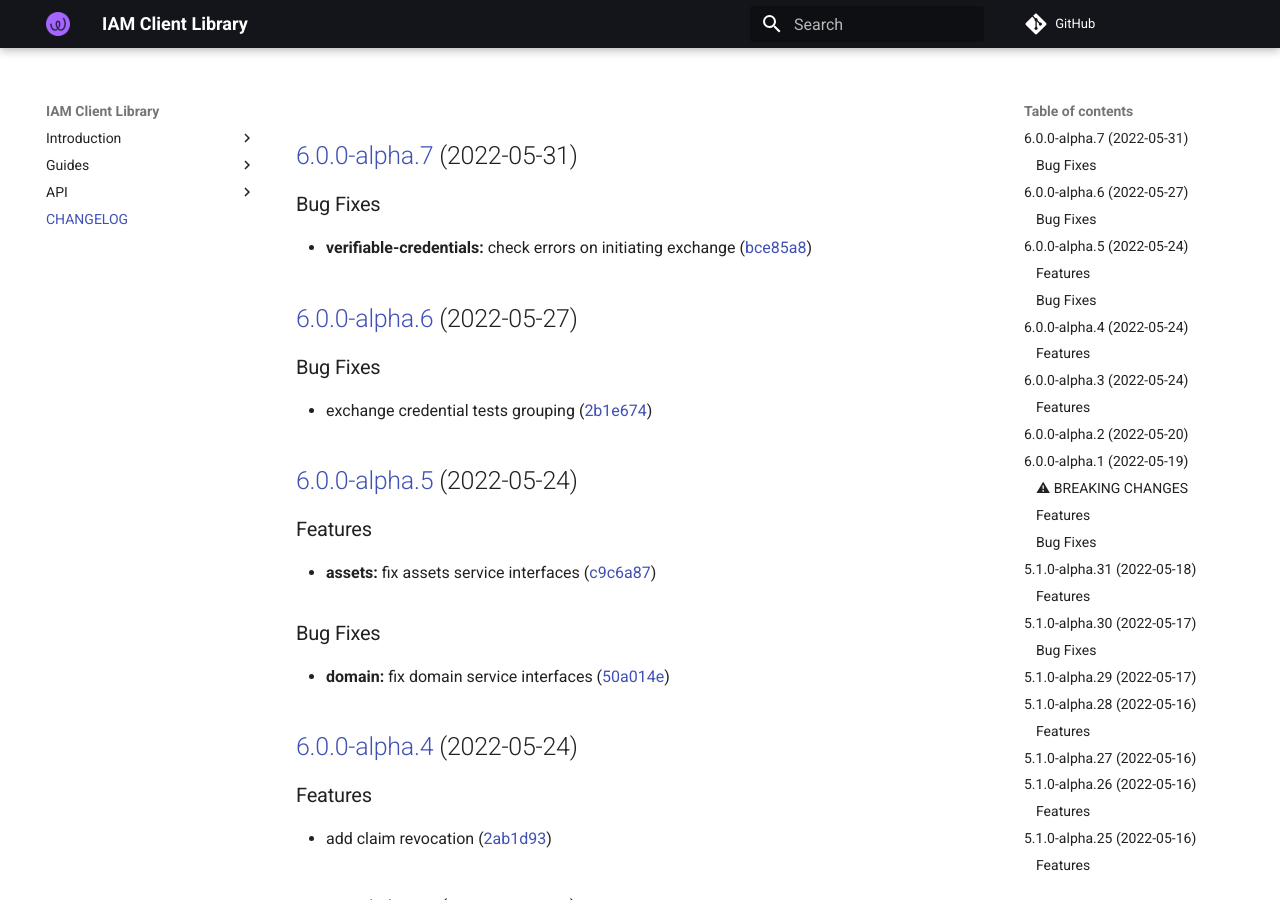
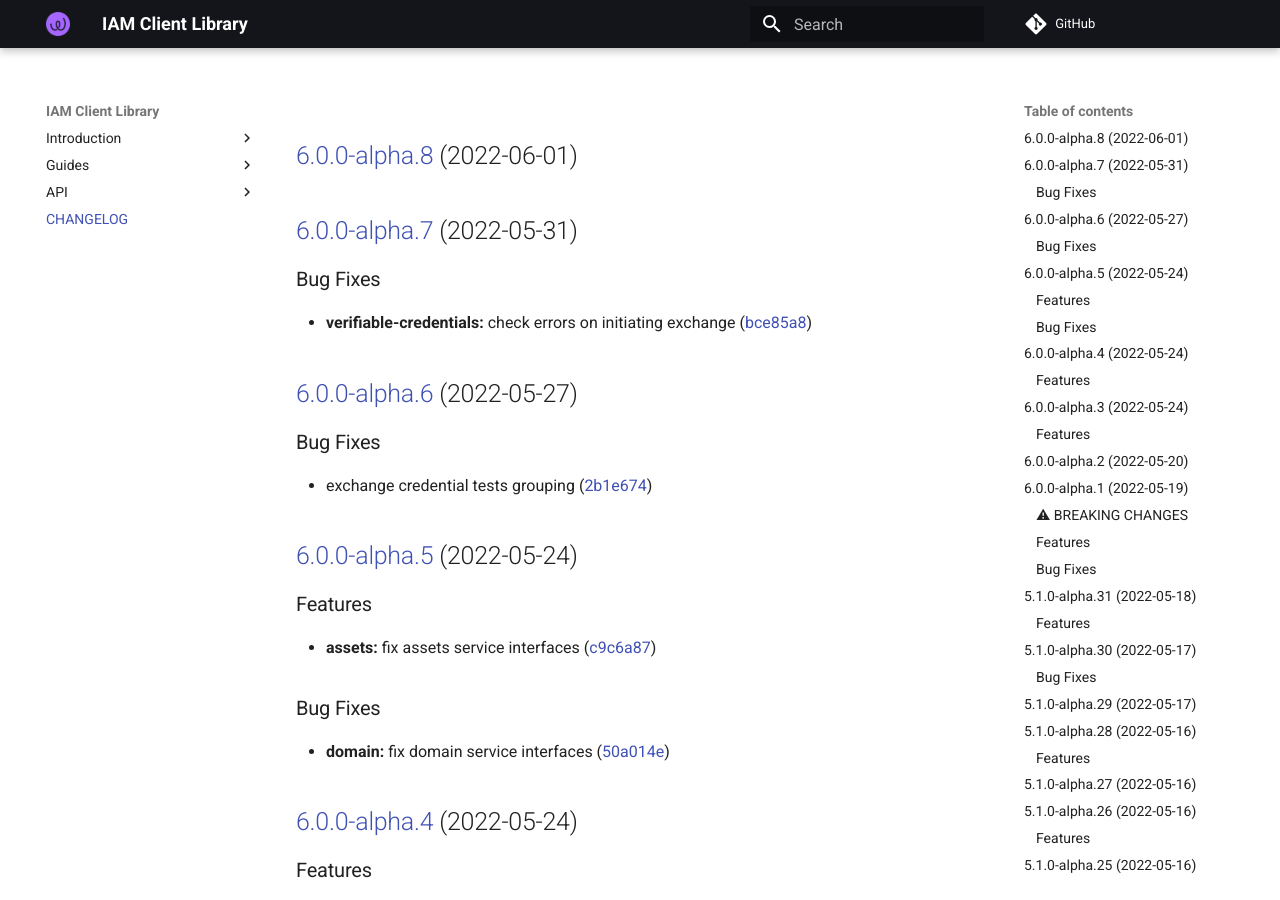
Before and after one commit to energywebfoundation/iam-client-lib, an MkDocs documentation site: the page built from docs/CHANGELOG.md, in a window 1280 px wide and 900 px high. Built offline with MkDocs 1.6.1 and Material for MkDocs 9.7.7, drawn with Linux system fonts in a browser that asks for light colours; comment, search, counter and statistics services are not loaded.

Commit message:
chore(release): 6.0.0-alpha.8 [skip ci]
## [6.0.0-alpha.8](https://github.com/energywebfoundation/iam-client-lib/compare/v6.0.0-alpha.7...v6.0.0-alpha.8) (2022-06-01)

```diff
--- a/docs/CHANGELOG.md
+++ b/docs/CHANGELOG.md
@@ -1,3 +1,5 @@
+## [6.0.0-alpha.8](https://github.com/energywebfoundation/iam-client-lib/compare/v6.0.0-alpha.7...v6.0.0-alpha.8) (2022-06-01)
+
 ## [6.0.0-alpha.7](https://github.com/energywebfoundation/iam-client-lib/compare/v6.0.0-alpha.6...v6.0.0-alpha.7) (2022-05-31)
 
 
--- a/package.json
+++ b/package.json
@@ -1,6 +1,6 @@
 {
   "name": "iam-client-lib",
-  "version": "6.0.0-alpha.7",
+  "version": "6.0.0-alpha.8",
   "description": "Library for Decentralized Identity and Access Management",
   "main": "dist/index.js",
   "module": "dist/index.esm.js",
```
